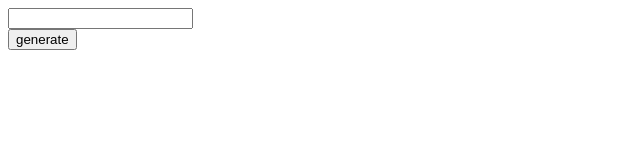
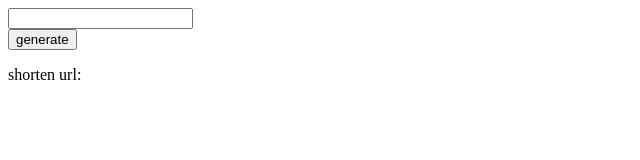
Before and after one commit to Masud-Ndatsu/Link-Shortener, a plain HTML site: page index.html in a window 1280 px wide. Shown: the full height of the page, 0-640 px from the left. Drawn offline with Linux system fonts and the light colour scheme.

Commit message:
html file completed

```diff
--- a/index.html
+++ b/index.html
@@ -17,6 +17,9 @@
           <button type="submit">generate</button>
         </div>
       </form>
+      <div class="output">
+        <p class="">shorten url: <span class="url-result"></span></p>
+      </div>
     </div>
     <script src="/app.js"></script>
   </body>
```
